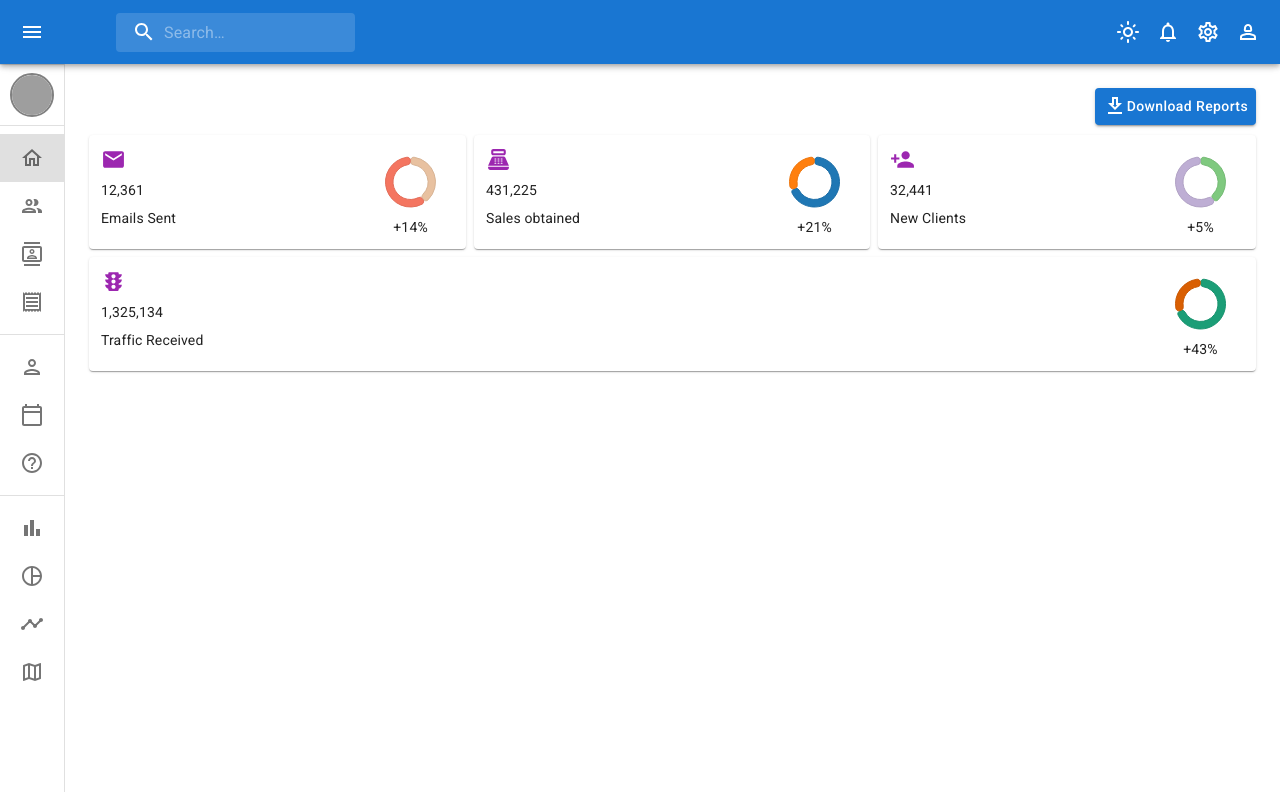
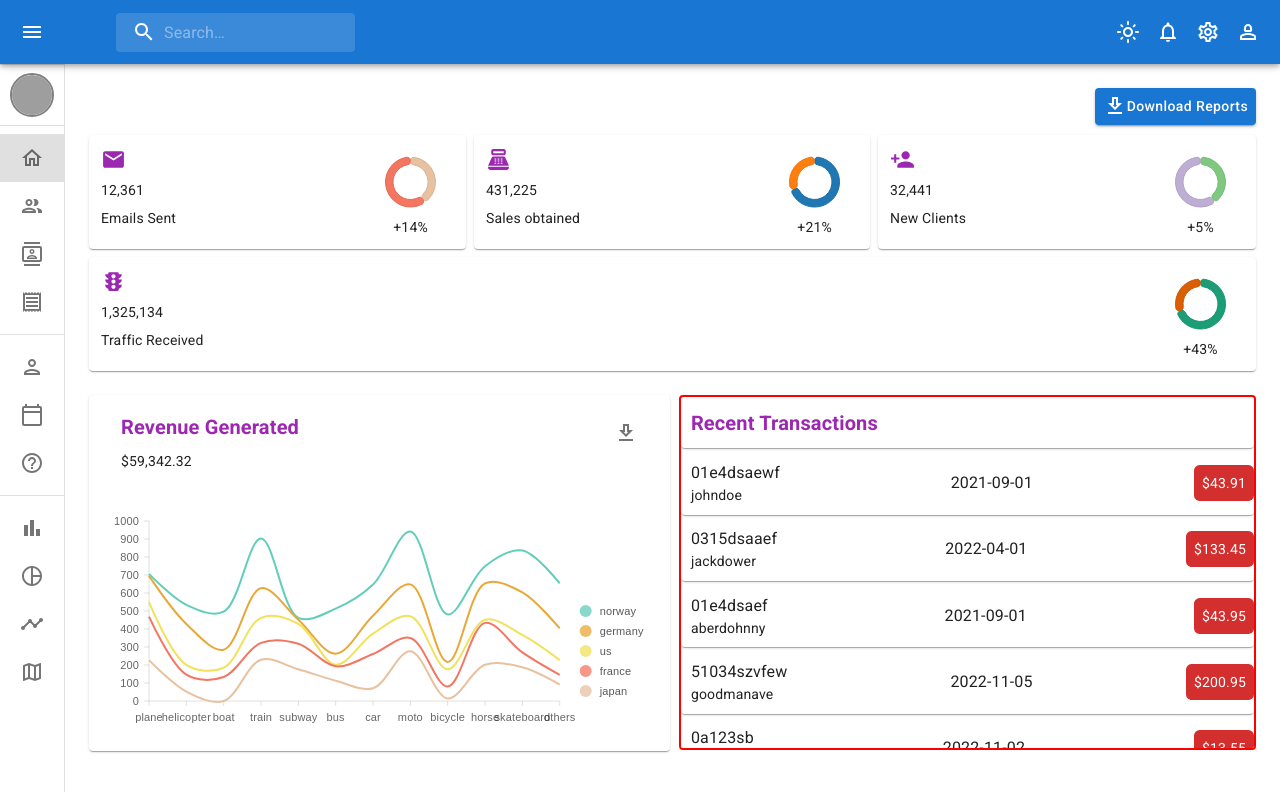
Before and after one commit to samirbobo/Dashboard_MUI, a React (Vite) app: page / in a window 1280 px wide. Shown: the top 792 px of the page. Built offline with nearby package versions, Linux system fonts and the light colour scheme; grey boxes are pictures that could not be loaded; the HTML template or start-up script is replaced by a standard one.

Commit message:
home/page

```diff
--- /dev/null
+++ b/src/components/DashbordRow2.jsx
@@ -0,0 +1,100 @@
+import {
+  Box,
+  IconButton,
+  Paper,
+  Stack,
+  Typography,
+  useTheme,
+} from "@mui/material";
+import Line from "./Line";
+import { DownloadOutlined } from "@mui/icons-material";
+import { Transactions } from "../data";
+
+export default function DashbordRow2() {
+  const theme = useTheme();
+
+  return (
+    <Stack direction={"row"} flexWrap={"wrap"} gap={1.2} mt={3}>
+      <Paper sx={{ minWidth: "400px", flexGrow: 1 }}>
+        <Stack
+          alignItems={"center"}
+          direction={"row"}
+          flexWrap={"wrap"}
+          justifyContent={"space-between"}
+        >
+          <Box>
+            <Typography
+              color={theme.palette.secondary.main}
+              mb={1}
+              mt={2}
+              ml={4}
+              variant="h6"
+              fontWeight={"bold"}
+            >
+              Revenue Generated
+            </Typography>
+            <Typography variant="body2" ml={4}>
+              $59,342.32
+            </Typography>
+          </Box>
+          <IconButton sx={{ mr: 3 }}>
+            <DownloadOutlined />
+          </IconButton>
+        </Stack>
+        <Line isDashbord={true} />
+      </Paper>
+
+      <Box
+        sx={{
+          flexGrow: 1,
+          overflow: "auto",
+          borderRadius: "4px",
+          minWidth: "280px",
+          maxHeight: 355,
+          border: "2px solid #f00",
+        }}
+      >
+        <Paper>
+          <Typography
+            color={theme.palette.secondary.main}
+            fontWeight={"bold"}
+            p={1.2}
+            variant="h6"
+          >
+            Recent Transactions
+          </Typography>
+        </Paper>
+
+        {Transactions.map((item) => {
+          return (
+            <Paper
+              key={item.txId}
+              sx={{
+                mt: 0.4,
+                display: "flex",
+                justifyContent: "space-between",
+                alignItems: "center",
+              }}
+            >
+              <Box p={1.2}>
+                <Typography variant="body1">{item.txId}</Typography>
+                <Typography variant="body2">{item.user} </Typography>
+              </Box>
+              <Typography variant="body1">{item.date} </Typography>
+
+              <Typography
+                borderRadius={1.4}
+                p={1}
+                bgcolor={theme.palette.error.main}
+                color={theme.palette.getContrastText(theme.palette.error.main)}
+                variant="body2"
+              >
+                ${item.cost}
+              </Typography>
+            </Paper>
+          );
+        })}
+      </Box>
+    </Stack>
+  );
+}
--- a/src/components/Line.jsx
+++ b/src/components/Line.jsx
@@ -2,11 +2,11 @@ import { Box } from "@mui/material";
 import { ResponsiveLine } from "@nivo/line";
 import { lineData } from "../data";
 import { useTheme } from "@emotion/react";
-export default function Line() {
+export default function Line({ isDashbord = false }) {
   const theme = useTheme();
 
   return (
-    <Box height={"75vh"}>
+    <Box height={isDashbord ? "280px" : "75vh"}>
       <ResponsiveLine
         data={lineData}
         theme={{
@@ -47,7 +47,7 @@ export default function Line() {
           grid: {
             line: {
               stroke: theme.palette.divider, // لون الخطوط الي في ظهر الرسمه
-              strokeWidth: 1,
+              strokeWidth: isDashbord ? 0 : 1,
             },
           },
           legends: {
@@ -135,7 +135,7 @@ export default function Line() {
           tickSize: 5,
           tickPadding: 5,
           tickRotation: 0,
-          legend: "Transportation",
+          legend: isDashbord ? null : "Transportation",
           legendOffset: 46,
           legendPosition: "middle",
           truncateTickAt: 0,
@@ -144,7 +144,7 @@ export default function Line() {
           tickSize: 5,
           tickPadding: 5,
           tickRotation: 0,
-          legend: "Count",
+          legend: isDashbord ? null : "Count",
           legendOffset: -45,
           legendPosition: "middle",
           truncateTickAt: 0,
--- a/src/pages/Home.jsx
+++ b/src/pages/Home.jsx
@@ -1,6 +1,7 @@
 import { DownloadOutlined } from "@mui/icons-material";
 import { Box, Button } from "@mui/material";
 import DashbordRow1 from "../components/DashbordRow1";
+import DashbordRow2 from "../components/DashbordRow2";
 
 export default function Home() {
   return (
@@ -16,6 +17,7 @@ export default function Home() {
       </Box>
 
       <DashbordRow1 />
+      <DashbordRow2 />
     </Box>
   );
 }
```
